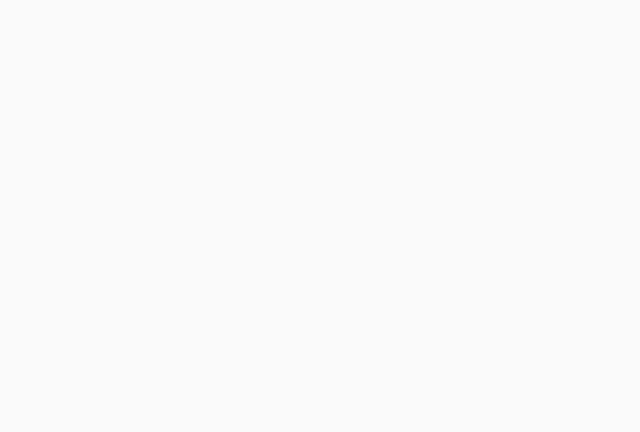
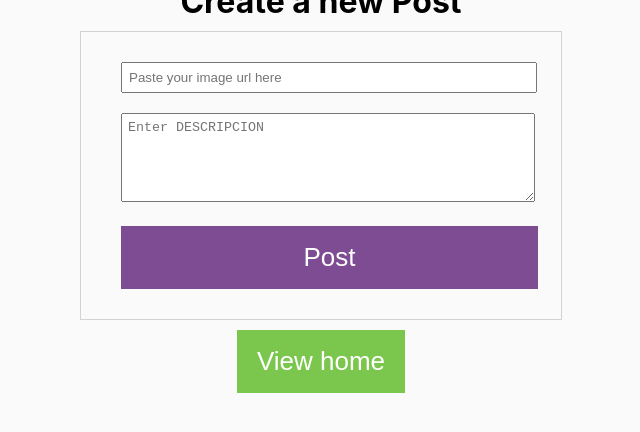
Before and after one commit to santy-ramirez/instagram-clon, a React (Vite) app: page /instagram-clon/post in a window 1280 px wide. Before the commit this address had no page. Shown: the top 432 px of the page, without its empty margins (319-959 px from the left). Built offline with nearby package versions, Linux system fonts and the light colour scheme.

Commit message:
best routes

```diff
--- a/src/App.jsx
+++ b/src/App.jsx
@@ -19,7 +19,7 @@ return (
    <BrowserRouter>
     <Routes>
       <Route path="/instagram-clon" element={<AppConteiner/>} />
-      <Route path="/post" element={<PostForm/>} />
+      <Route path="instagram-clon/post" element={<PostForm/>} />
 
     </Routes>
   </BrowserRouter>
--- a/src/Components/PostForm.jsx
+++ b/src/Components/PostForm.jsx
@@ -36,7 +36,7 @@ render() {
          <br /><br />
          <button className='postBtnStyle'>Post</button>
       </form>
-      <Link to='/'>
+      <Link to='/instagram-clon'>
         <button className= 'galleryStyle'>
           View home
         </button>
```
